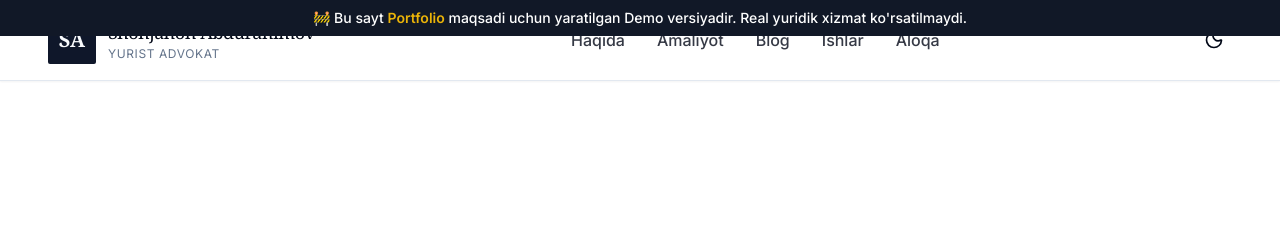
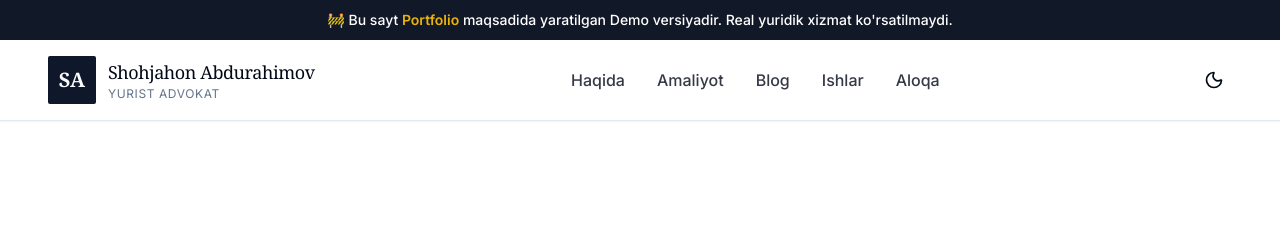
Before and after one commit to Shamshod-Xatamov/Yurist, a Django app: page / in a window 1280 px wide. Shown: the top 241 px of the page. Run offline with Django 5.2, Linux system fonts and the light colour scheme; data that the repository does not hold is empty; some libraries are stand-ins or nearby versions.

Commit message:
Disclaimer

```diff
--- a/home/templates/home/index.html
+++ b/home/templates/home/index.html
@@ -429,7 +429,7 @@
                         </div>
                         <div class="flex-1 min-w-0">
                             <div class="text-xs text-muted-foreground mb-1">LinkedIn</div>
-                            <div class="text-sm text-foreground font-medium">Shohjahon Abdurahimov</div>
+                            <div class="text-sm text-foreground font-medium">Shamshodbek Khatamov</div>
                         </div>
                     </a>
 
--- a/templates/base.html
+++ b/templates/base.html
@@ -104,9 +104,11 @@
     </style>
 </head>
 <body class="antialiased flex flex-col min-h-screen">
-    <div class="bg-gray-900 text-white text-center py-2 text-sm font-medium sticky top-0 z-[100]">
-    🚧 Bu sayt <span class="text-yellow-500 font-bold">Portfolio</span> maqsadi uchun yaratilgan Demo versiyadir.
-    Real yuridik xizmat ko'rsatilmaydi.
+    <div class="fixed top-0 left-0 w-full h-10 bg-gray-900 text-white text-center flex items-center justify-center text-xs sm:text-sm font-medium z-[60] px-2">
+    <span>
+        🚧 Bu sayt <span class="text-yellow-500 font-bold">Portfolio</span> maqsadida yaratilgan Demo versiyadir.
+        Real yuridik xizmat ko'rsatilmaydi.
+    </span>
 </div>
     <!-- MESSAGE TOASTER -->
     {% if messages %}
@@ -137,7 +139,7 @@
     {% endif %}
 
     <!-- 1. HEADER -->
-    <header class="fixed top-0 left-0 right-0 z-50 transition-all duration-300 bg-background/90 backdrop-blur-md border-b border-border shadow-sm">
+    <header class="fixed top-10 left-0 right-0 z-50 transition-all duration-300 bg-background/90 backdrop-blur-md border-b border-border shadow-sm">
         <div class="w-full max-w-[1280px] mx-auto px-6 lg:px-12">
             <div class="flex items-center justify-between h-20">
 
@@ -203,7 +205,7 @@
     </header>
 
     <!-- 2. MAIN CONTENT -->
-    <main class="flex-grow pt-20"> <!-- Header balandligi uchun pt-20 qo'shildi -->
+    <main class="flex-grow pt-32"> <!-- Header balandligi uchun pt-20 qo'shildi -->
         {% block content %}{% endblock %}
     </main>
 
```
